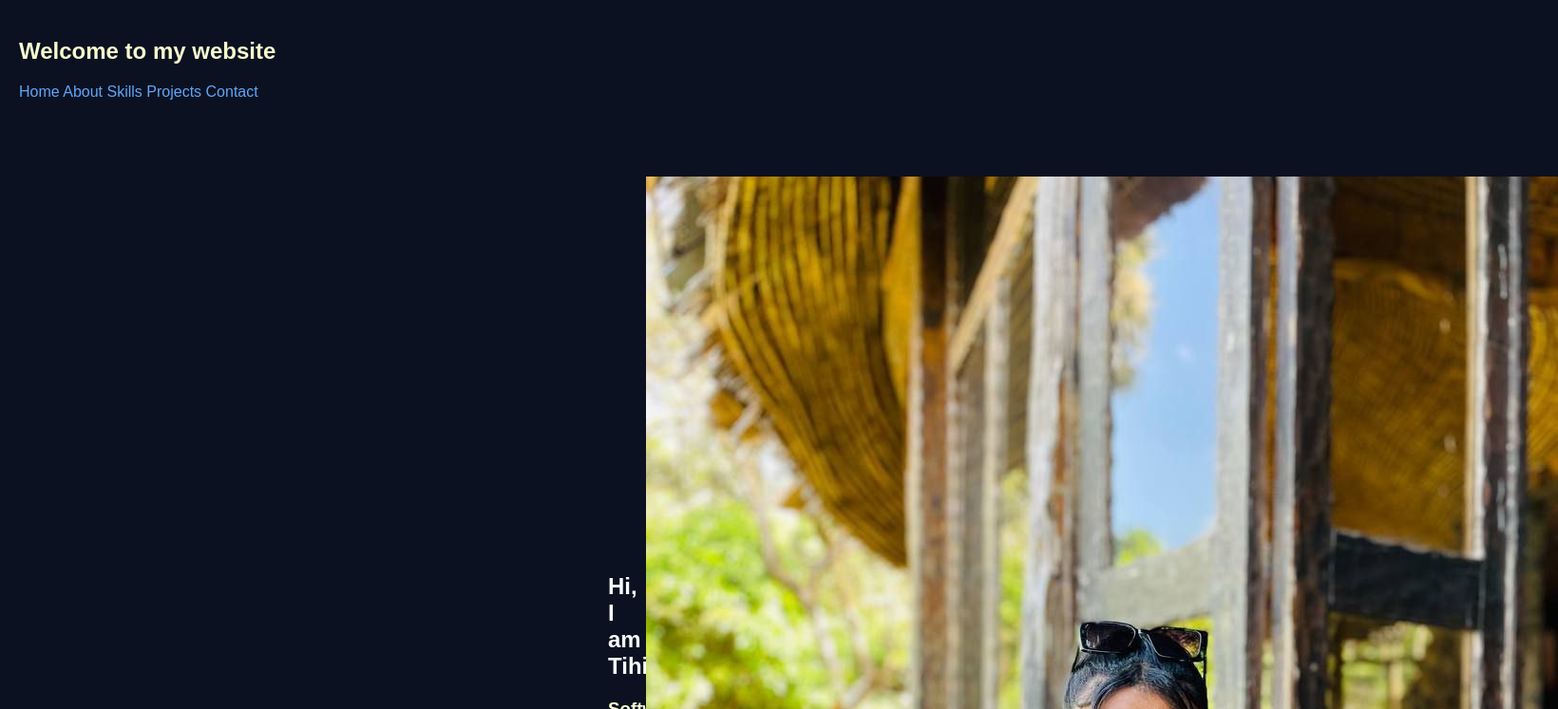
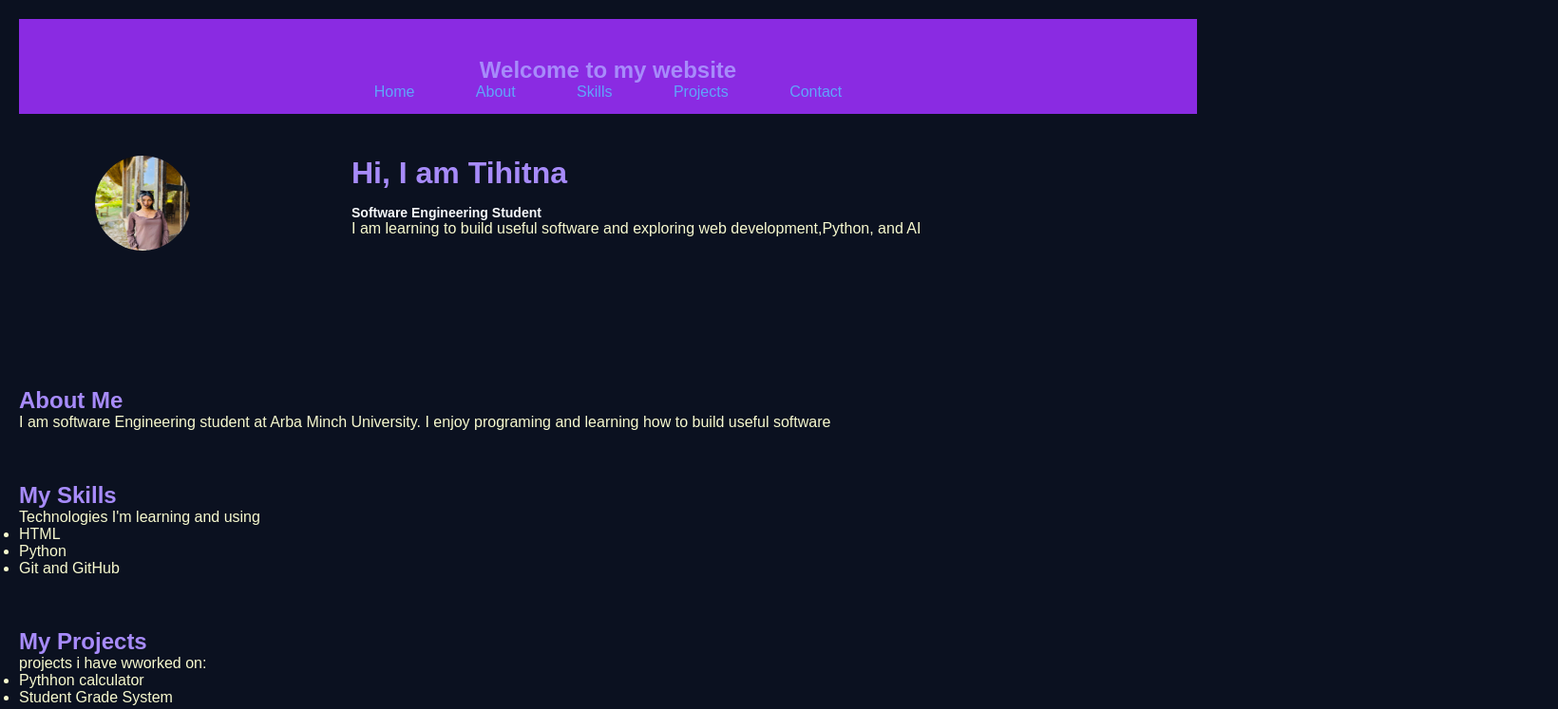
Before and after one commit to habilmektie-sys/software-engineering-portifolio, a plain HTML site: page index.html in a window 1280 px wide. Shown: the top 747 px of the page at 95% size, 1640 px wide, since content can reach past the window. Drawn offline with Linux system fonts and the light colour scheme.

Commit message:
Update Portifolio design and rename home page

```diff
--- a/index3.html
+++ b/index.html
@@ -11,21 +11,23 @@
       <nav>
         <h1>Welcome to my website</h1>
         <a href="home">Home</a>
-        <a href="about">About</a>
-        <a href="Skills">Skills</a>
-        <a href="projects">Projects</a>
-        <a href="contact">Contact</a>
+        <a href="#about">About</a>
+        <a href="#Skills">Skills</a>
+        <a href="#projects">Projects</a>
+        <a href="#contact">Contact</a>
         </nav></header>
      <main>
         <section id="home" class="hero">
+            <div class="image">
+                <img src="tttt.jpg" alt="My Profile">
+            </div>
             <div class="hero-text">
-            <h2>Hi, I am Tihitna</h2>
-            <h3>Software Engineering Student</h3>
+            <h3>Hi, I am Tihitna</h2>
+            <h4>Software Engineering Student</h3>
             <p> I am learning to build useful software and exploring web development,Python, and AI</p>
             </div>
-            <div class="hero=image">
-                <img src="tttt.jpg" alt="My profile Photo">
-            </div>
+            <br><br><br><br><br>
+
         </section>
         <section id="about">
             <h2> About Me</h2>
@@ -33,6 +35,7 @@
                 I enjoy programing and learning how to build useful software
             </p>
         </section>
+        <br><br><br>
         <section id="skills">
             <h2>My Skills</h2>
             <p>Technologies I'm learning and using</p>
@@ -42,6 +45,7 @@
                 <li>Git and GitHub</li>
             </ul>
         </section>
+        <br><br><br>
         <section id="projects">
            <h2>My Projects</h2>
            <p>projects i have wworked on:</p>
@@ -50,11 +54,13 @@
             <li>Student Grade System</li>
            </ul>
         </section>
+        <br><br><br>
         <section id="education">
            <h2>My Education</h2>
            <h3>Arba Minch University</h3>
            <p>Software Engineering Student</p>
            <p>Faculty of Computer and Software Engineering</p></section>
+           <br><br><br>
         <section id="contact">
            <h2>Contact Me</h2>
            <p>I'm happy to connect qith others and learn software projects</p>
--- a/style2.css
+++ b/style2.css
@@ -1,3 +1,19 @@
+*{
+    margin: 0;
+    box-sizing: border-box;
+    padding: 0;
+}
+header{
+    text-align: center;
+    background-color: blueviolet;
+    min-width: 100px;
+    height: 100px;
+    padding: 40px;
+
+    background-size: cover;
+}
+
+
 body{
     background-color:#0b1120;
     color:#f8facf;
@@ -7,45 +23,58 @@ body{
 }
 
 
-h1h2{
+h1,h2{
     color: #a78bfa;
 }
 
 a{
     color:#60a5fa;
     text-decoration: none;
+    padding: 30px;
 }
 .hero{
     display:flex;
-    align-items:center;
-    justify-content: space-between;
     gap: 40px;
-    max-width: 40px;
-    margin:40px auto;
+    margin:4px auto;
     padding: 40px;
     box-sizing: border-box;
 }
-.hero-text{
-    flex: 1;
-    min-width: 0;
+
+.image img{
+    width: 100px;
+    height: 100px;
+    border-radius: 50%;
+    border: 40x solid blueviolet;
+    margin-left: 20px;
 }
-.hero-text h1{
-    font-size: 42px;
+.hero-text h3{
+    font-size: 32px;
     color: #a78bfa;
     margin-bottom: 15px;
 }
-.hero-text h2{
-    font-size: 24px;
+.hero-text h4{
+    font-size: 14px;
     color: #f8fafc;
 }
-.hero-image img{
-    width: 260px;
-    height: 260px;
-    max-width: 100%;
-    object-position: center;
-    object-fit: cover;
-    border-radius: 50%;
-    border: 4px solid #8b5cf6;
-    box-shadow: 0 0 25px #8b5cf655;
+.image{
+ border-radius: 100px;
+    width: 250px;
+    height: 200px;
+    margin-left: 20px;
+    justify-content: center;
+
+
 
 }
+.cotact a{
+    text-align: center;
+}
+footer{
+    background-color: #f8fafc;
+    background-size: cover;
+}
+footer p{
+    color: #0b1120;
+    text-align: center;
+    padding: 25px;
+}
```
